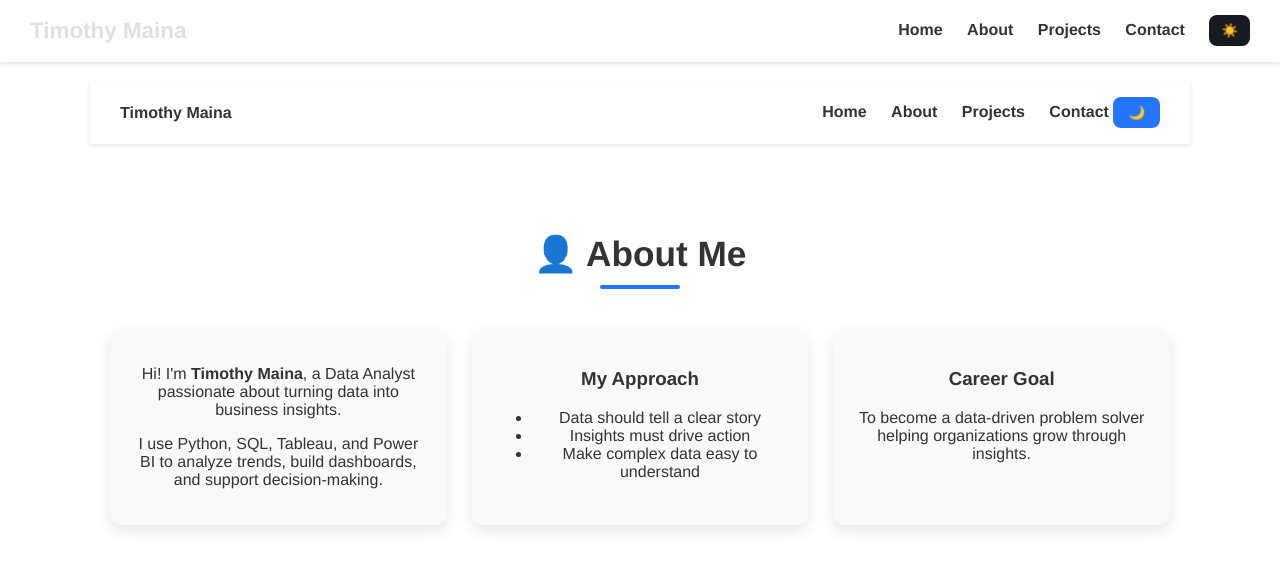
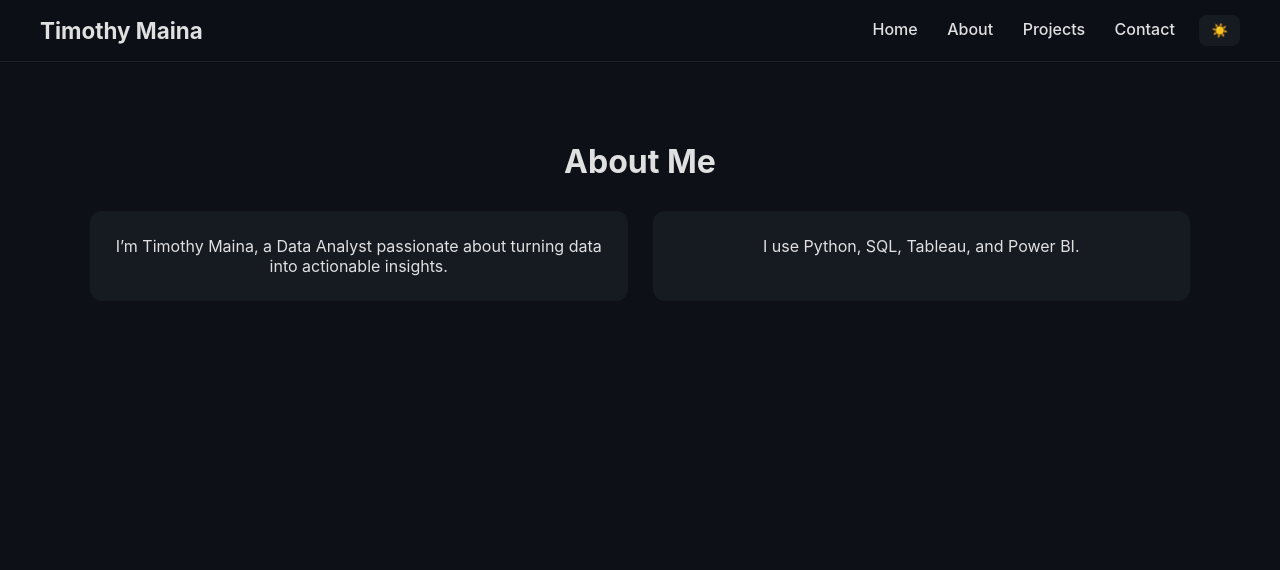
Before and after one commit to timmaina-devhub/timmaina-devhub.github.io, a Jekyll site: the page built from about.md, in a window 1280 px wide. Shown: the top 570 px of the page. Built offline with Jekyll 4.4.1, drawn with Linux system fonts in a browser that asks for light colours; part of the change alters nothing that is shown.

Commit message:
Update about.md

```diff
--- a/about.md
+++ b/about.md
@@ -3,86 +3,14 @@ layout: default
 title: About
 ---
 
-<style>
-/* Use same CSS as index.md, including CSS variables for theme */
-:root{--accent-color:#2575fc;--text-color:#333;--body-bg:#fff;--card-bg:#f9f9f9;}
-body.dark-mode{--accent-color:#90caf9;--text-color:#e0e0e0;--body-bg:#121212;--card-bg:#1e1e1e;}
-body{background-color:var(--body-bg);color:var(--text-color);font-family:'Helvetica',sans-serif;margin:0;transition:background-color 0.5s ease,color 0.5s ease;}
-.navbar{position:sticky;top:0;background:rgba(255,255,255,0.95);padding:15px 30px;display:flex;justify-content:space-between;align-items:center;box-shadow:0 2px 5px rgba(0,0,0,0.1);z-index:100;transition:background 0.5s ease;}
-body.dark-mode .navbar{background:rgba(18,18,18,0.95);}
-.navbar a{margin-left:20px;text-decoration:none;font-weight:bold;color:var(--text-color);transition:color 0.5s ease;}
-#darkToggle{cursor:pointer;padding:8px 15px;border-radius:8px;border:none;background:var(--accent-color);color:white;font-weight:bold;transition:background 0.5s ease;}
-#darkToggle:hover{background:#6a11cb;}
-.section{padding:60px 20px;max-width:1100px;margin:auto;}
-.site-title {
-  color: var(--text-color);
-  transition: color 0.5s ease;
-  display: inline-block;
-  font-weight: bold;
-  font-size: 2em;
-  margin: 0;
-}
-
-/* Optional: underline animation like section headings */
-.site-title::after {
-  content: "";
-  display: block;
-  width: 80px;
-  height: 4px;
-  margin-top: 5px;
-  border-radius: 2px;
-  background-color: var(--accent-color);
-  transition: background-color 0.5s ease, transform 0.5s ease;
-}
-body.dark-mode .site-title::after {
-  transform: scaleX(1.1);
-}
-.section h2{text-align:center;margin-bottom:40px;font-size:2.2em;position:relative;transition:color 0.5s ease;}
-.section h2::after{content:"";display:block;width:80px;height:4px;margin:10px auto 0;border-radius:2px;background-color:var(--accent-color);transition:background-color 0.5s ease, transform 0.5s ease;}
-body.dark-mode .section h2::after{transform:scaleX(1.1);}
-.cards{display:grid;grid-template-columns:repeat(auto-fit,minmax(280px,1fr));gap:25px;}
-.card{padding:20px;border-radius:12px;background:var(--card-bg);box-shadow:0 6px 15px rgba(0,0,0,0.1);transition:transform 0.3s,box-shadow 0.3s,background 0.5s ease;}
-.card:hover{transform:translateY(-10px);box-shadow:0 10px 25px rgba(0,0,0,0.2);}
-</style>
-
-
-<div class="navbar">
-  <div><strong>Timothy Maina</strong></div>
-  <div>
-    <a href="index.html">Home</a>
-    <a href="about.html">About</a>
-    <a href="projects.html">Projects</a>
-    <a href="contact.html">Contact</a>
-    <button id="darkToggle">🌙</button>
-  </div>
-</div>
-
 <div class="section">
-  <h2>👤 About Me</h2>
+  <h2>About Me</h2>
   <div class="cards">
     <div class="card">
-      <p>Hi! I'm <strong>Timothy Maina</strong>, a Data Analyst passionate about turning data into business insights.</p>
-      <p>I use Python, SQL, Tableau, and Power BI to analyze trends, build dashboards, and support decision-making.</p>
+      I’m Timothy Maina, a Data Analyst passionate about turning data into actionable insights.
     </div>
     <div class="card">
-      <h3>My Approach</h3>
-      <ul>
-        <li>Data should tell a clear story</li>
-        <li>Insights must drive action</li>
-        <li>Make complex data easy to understand</li>
-      </ul>
-    </div>
-    <div class="card">
-      <h3>Career Goal</h3>
-      <p>To become a data-driven problem solver helping organizations grow through insights.</p>
+      I use Python, SQL, Tableau, and Power BI.
     </div>
   </div>
 </div>
-
-<script>
-const toggle = document.getElementById('darkToggle');
-toggle.addEventListener('click', ()=>{
-  document.body.classList.toggle('dark-mode');
-  toggle.textContent = document.body.classList.contains('dark-mode') ? '☀️' : '🌙';
-});
-</script>
```
